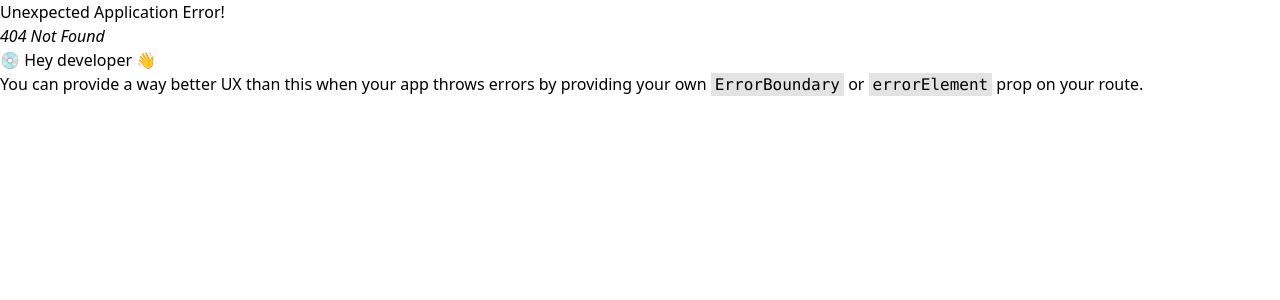
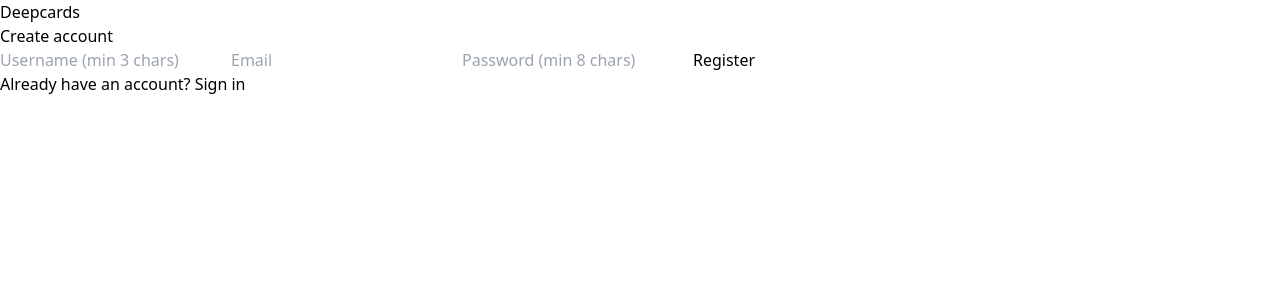
Before and after one commit to Yihong89/DeepStone, a React (Vite) app in the folder frontend/: page /register in a window 1280 px wide. Before the commit this address had no page. Shown: the top 300 px of the page. Built offline with nearby package versions, Linux system fonts and the light colour scheme.

Commit message:
feat(frontend): auth client, store, login/register pages
Co-authored-by: deepseek-v4-flash <noreply@deepseek.com>

```diff
--- a/frontend/src/App.tsx
+++ b/frontend/src/App.tsx
@@ -1,10 +1,39 @@
-import { Outlet } from "react-router-dom";
+import { useEffect } from "react";
+import { Outlet, useNavigate } from "react-router-dom";
+import { useAuth } from "./store/auth";
 
 export default function App() {
+  const bootstrap = useAuth((s) => s.bootstrap);
+  const ready = useAuth((s) => s.ready);
+  const user = useAuth((s) => s.user);
+  const logout = useAuth((s) => s.logout);
+  const navigate = useNavigate();
+
+  useEffect(() => {
+    bootstrap();
+  }, [bootstrap]);
+
+  if (!ready) {
+    return <div className="min-h-screen bg-slate-900 text-slate-100" />;
+  }
+
   return (
     <div className="min-h-screen bg-slate-900 text-slate-100">
-      <header className="border-b border-slate-700 px-6 py-3">
-        <h1 className="text-xl font-bold text-amber-400">Deepcards</h1>
+      <header className="flex items-center justify-between border-b border-slate-700 px-6 py-3">
+        <h1
+          className="cursor-pointer text-xl font-bold text-amber-400"
+          onClick={() => navigate("/")}
+        >
+          Deepcards
+        </h1>
+        {user && (
+          <div className="flex items-center gap-4 text-sm">
+            <span className="text-slate-300">{user.username}</span>
+            <button className="text-slate-400 hover:text-slate-200" onClick={logout}>
+              Log out
+            </button>
+          </div>
+        )}
       </header>
       <main className="mx-auto max-w-6xl p-6">
         <Outlet />
--- /dev/null
+++ b/frontend/src/api/client.ts
@@ -0,0 +1,53 @@
+import type { User } from "./types";
+
+const BASE = "/api";
+
+export class ApiError extends Error {
+  status: number;
+  constructor(status: number, message: string) {
+    super(message);
+    this.status = status;
+  }
+}
+
+export function getToken(): string | null {
+  return localStorage.getItem("deepcards_token");
+}
+
+export async function apiFetch<T>(path: string, opts: RequestInit = {}): Promise<T> {
+  const headers: Record<string, string> = {
+    "Content-Type": "application/json",
+    ...(opts.headers as Record<string, string> | undefined),
+  };
+  const token = getToken();
+  if (token) headers.Authorization = `Bearer ${token}`;
+  const resp = await fetch(`${BASE}${path}`, { ...opts, headers });
+  if (!resp.ok) {
+    let detail = resp.statusText;
+    try {
+      const body = await resp.json();
+      detail = Array.isArray(body.detail)
+        ? body.detail.join("; ")
+        : (body.detail ?? detail);
+    } catch {
+      /* keep statusText */
+    }
+    throw new ApiError(resp.status, detail);
+  }
+  if (resp.status === 204) return undefined as T;
+  return resp.json() as Promise<T>;
+}
+
+export const login = (username: string, password: string) =>
+  apiFetch<{ access_token: string; token_type: string }>("/auth/login", {
+    method: "POST",
+    body: JSON.stringify({ username, password }),
+  });
+
+export const register = (username: string, email: string, password: string) =>
+  apiFetch<User>("/auth/register", {
+    method: "POST",
+    body: JSON.stringify({ username, email, password }),
+  });
+
+export const me = () => apiFetch<User>("/auth/me");
--- /dev/null
+++ b/frontend/src/api/types.ts
@@ -0,0 +1,30 @@
+export interface CardMeta {
+  id: string;
+  name: string;
+  text?: string;
+  cost: number | null;
+  attack: number | null;
+  health: number | null;
+  type: string;
+  cardClass: string;
+  rarity: string;
+  set: string;
+  collectible?: boolean;
+}
+
+export interface User {
+  id: number;
+  username: string;
+  email: string;
+  role: string;
+}
+
+export interface Deck {
+  id: number;
+  user_id: number;
+  name: string;
+  hero_class: string;
+  card_ids: string[];
+  created_at: string;
+  updated_at: string;
+}
--- /dev/null
+++ b/frontend/src/pages/Login.tsx
@@ -0,0 +1,51 @@
+import { useState } from "react";
+import { Link, useNavigate } from "react-router-dom";
+import { login, me } from "../api/client";
+import { useAuth } from "../store/auth";
+
+export default function Login() {
+  const [username, setUsername] = useState("");
+  const [password, setPassword] = useState("");
+  const [error, setError] = useState<string | null>(null);
+  const navigate = useNavigate();
+  const { setToken, setUser } = useAuth();
+
+  async function onSubmit(e: React.FormEvent) {
+    e.preventDefault();
+    try {
+      const res = await login(username, password);
+      setToken(res.access_token);
+      const user = await me();
+      setUser(user);
+      navigate("/");
+    } catch (err: any) {
+      setError(err.message);
+    }
+  }
+
+  return (
+    <form onSubmit={onSubmit} className="mx-auto mt-12 max-w-sm space-y-4">
+      <h2 className="text-2xl font-bold">Sign in</h2>
+      <input
+        className="w-full rounded border border-slate-600 bg-slate-800 p-2"
+        placeholder="Username"
+        value={username}
+        onChange={(e) => setUsername(e.target.value)}
+      />
+      <input
+        type="password"
+        className="w-full rounded border border-slate-600 bg-slate-800 p-2"
+        placeholder="Password"
+        value={password}
+        onChange={(e) => setPassword(e.target.value)}
+      />
+      {error && <p className="text-red-400">{error}</p>}
+      <button className="w-full rounded bg-amber-500 p-2 font-semibold text-slate-900">
+        Sign in
+      </button>
+      <p className="text-sm text-slate-400">
+        New here? <Link to="/register" className="text-amber-400">Create an account</Link>
+      </p>
+    </form>
+  );
+}
--- /dev/null
+++ b/frontend/src/pages/Register.tsx
@@ -0,0 +1,54 @@
+import { useState } from "react";
+import { Link, useNavigate } from "react-router-dom";
+import { register } from "../api/client";
+
+export default function Register() {
+  const [username, setUsername] = useState("");
+  const [email, setEmail] = useState("");
+  const [password, setPassword] = useState("");
+  const [error, setError] = useState<string | null>(null);
+  const navigate = useNavigate();
+
+  async function onSubmit(e: React.FormEvent) {
+    e.preventDefault();
+    try {
+      await register(username, email, password);
+      navigate("/login");
+    } catch (err: any) {
+      setError(err.message);
+    }
+  }
+
+  return (
+    <form onSubmit={onSubmit} className="mx-auto mt-12 max-w-sm space-y-4">
+      <h2 className="text-2xl font-bold">Create account</h2>
+      <input
+        className="w-full rounded border border-slate-600 bg-slate-800 p-2"
+        placeholder="Username (min 3 chars)"
+        value={username}
+        onChange={(e) => setUsername(e.target.value)}
+      />
+      <input
+        type="email"
+        className="w-full rounded border border-slate-600 bg-slate-800 p-2"
+        placeholder="Email"
+        value={email}
+        onChange={(e) => setEmail(e.target.value)}
+      />
+      <input
+        type="password"
+        className="w-full rounded border border-slate-600 bg-slate-800 p-2"
+        placeholder="Password (min 8 chars)"
+        value={password}
+        onChange={(e) => setPassword(e.target.value)}
+      />
+      {error && <p className="text-red-400">{error}</p>}
+      <button className="w-full rounded bg-amber-500 p-2 font-semibold text-slate-900">
+        Register
+      </button>
+      <p className="text-sm text-slate-400">
+        Already have an account? <Link to="/login" className="text-amber-400">Sign in</Link>
+      </p>
+    </form>
+  );
+}
--- a/frontend/src/router.tsx
+++ b/frontend/src/router.tsx
@@ -1,13 +1,25 @@
-import { createBrowserRouter } from "react-router-dom";
+import type { ReactNode } from "react";
+import { createBrowserRouter, Navigate } from "react-router-dom";
 import App from "./App";
+import Login from "./pages/Login";
+import Register from "./pages/Register";
 import Lobby from "./pages/Lobby";
+import { useAuth } from "./store/auth";
+
+function RequireAuth({ children }: { children: ReactNode }) {
+  const user = useAuth((s) => s.user);
+  if (!user) return <Navigate to="/login" replace />;
+  return <>{children}</>;
+}
 
 export const router = createBrowserRouter([
   {
     path: "/",
     element: <App />,
     children: [
-      { index: true, element: <Lobby /> },
+      { index: true, element: <RequireAuth><Lobby /></RequireAuth> },
+      { path: "login", element: <Login /> },
+      { path: "register", element: <Register /> },
     ],
   },
 ]);
--- /dev/null
+++ b/frontend/src/store/auth.ts
@@ -0,0 +1,43 @@
+import { create } from "zustand";
+import { me } from "../api/client";
+import type { User } from "../api/types";
+
+interface AuthState {
+  user: User | null;
+  token: string | null;
+  ready: boolean;
+  setToken: (t: string | null) => void;
+  setUser: (u: User | null) => void;
+  bootstrap: () => Promise<void>;
+  logout: () => void;
+}
+
+export const useAuth = create<AuthState>((set, get) => ({
+  user: null,
+  token: localStorage.getItem("deepcards_token"),
+  ready: false,
+  setToken: (t) => {
+    if (t) localStorage.setItem("deepcards_token", t);
+    else localStorage.removeItem("deepcards_token");
+    set({ token: t });
+  },
+  setUser: (u) => set({ user: u }),
+  bootstrap: async () => {
+    const token = get().token;
+    if (!token) {
+      set({ ready: true });
+      return;
+    }
+    try {
+      const user = await me();
+      set({ user, ready: true });
+    } catch {
+      get().setToken(null);
+      set({ ready: true });
+    }
+  },
+  logout: () => {
+    get().setToken(null);
+    set({ user: null });
+  },
+}));
```
